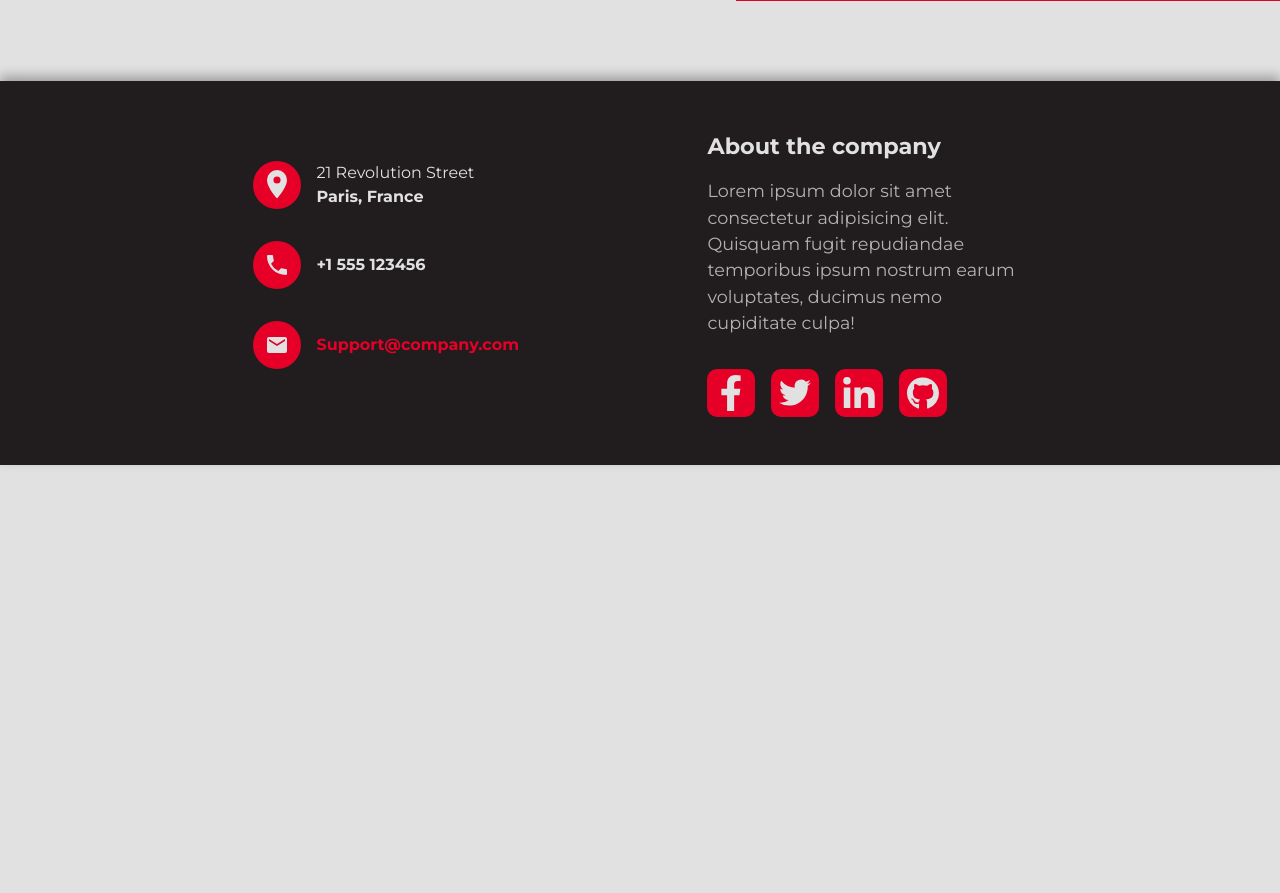
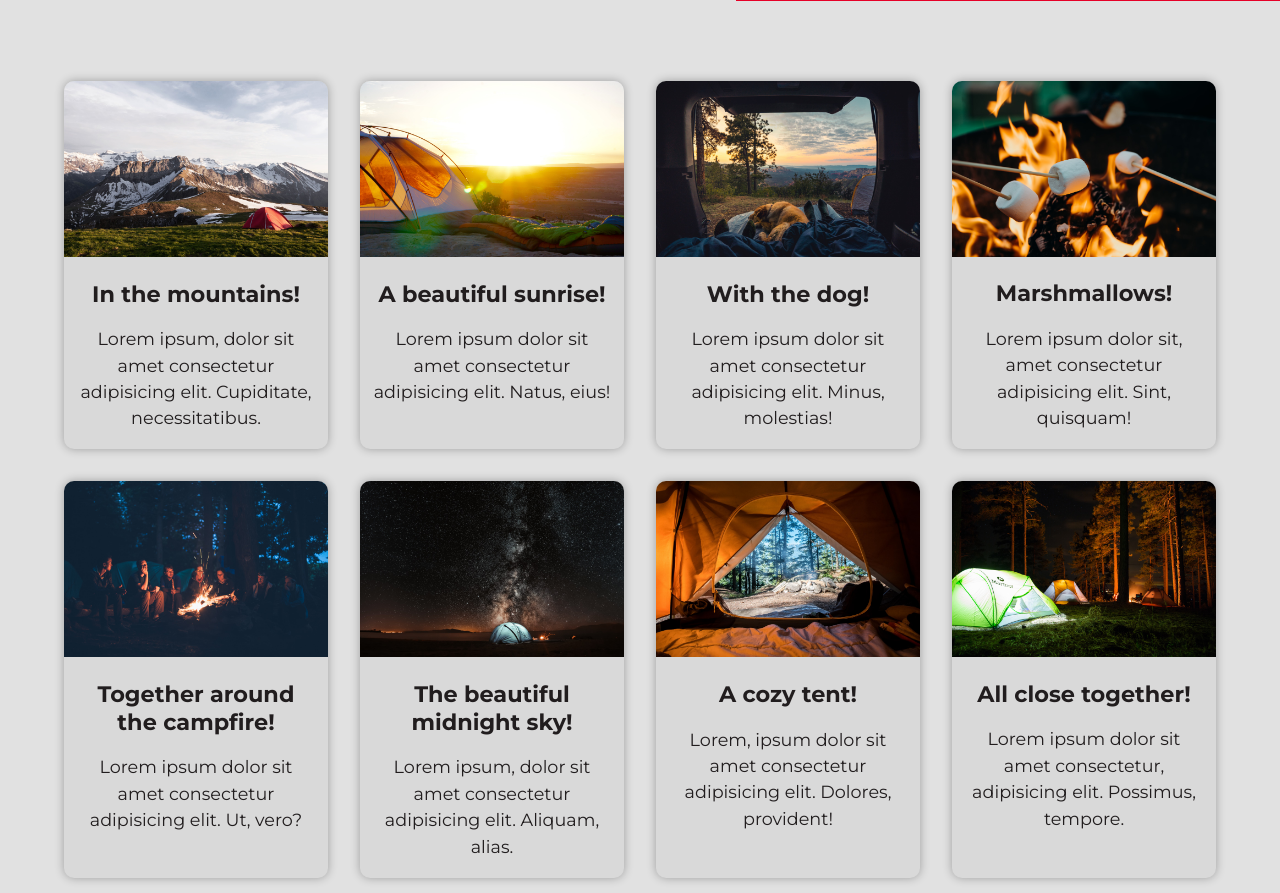
Before and after one commit to iMath97/web1-eindopdracht, a plain HTML site: page fotos.html in a window 1280 px wide. Shown: the part 59-952 px from the top of the page. Before the commit the page ends 800 px from the top, so only its background shows below. Drawn offline with Linux system fonts and the light colour scheme; a web font is replaced by a local one.

Commit message:
fotos page close to finished

```diff
--- a/assets/js/scrolltobottom.js
+++ b/assets/js/scrolltobottom.js
@@ -5,3 +5,5 @@ scrollBTN.addEventListener('click', () => {
     behavior: 'smooth',
   });
 });
+
+alert('4k!');
--- a/assets/scss/5-pages/fotos.scss
+++ b/assets/scss/5-pages/fotos.scss
@@ -0,0 +1,23 @@
+@import '../2-mixins/mq';
+
+.cards {
+  grid-template-columns: 1fr;
+
+  @include mq(m) {
+    grid-template-columns: repeat(2, 1fr);
+  }
+  @include mq(xl) {
+    grid-template-columns: repeat(4, 1fr);
+  }
+
+  .card .content {
+    h2 {
+      font-weight: bold;
+      text-align: center;
+    }
+
+    p {
+      text-align: center;
+    }
+  }
+}
--- a/assets/scss/5-pages/onzekampen.scss
+++ b/assets/scss/5-pages/onzekampen.scss
@@ -17,7 +17,7 @@
     }
 
     h2 {
-      color: var(--clr-highlight-500);
+      color: var(--clr-highlight-primary-500);
     }
   }
 }
--- a/fotos.html
+++ b/fotos.html
@@ -36,6 +36,84 @@
         <svg id="Layer_1" style="enable-background: new 0 0 32 32" version="1.1" viewBox="0 0 32 32" xml:space="preserve" xmlns="http://www.w3.org/2000/svg" xmlns:xlink="http://www.w3.org/1999/xlink"><path d="M4,10h24c1.104,0,2-0.896,2-2s-0.896-2-2-2H4C2.896,6,2,6.896,2,8S2.896,10,4,10z M28,14H4c-1.104,0-2,0.896-2,2  s0.896,2,2,2h24c1.104,0,2-0.896,2-2S29.104,14,28,14z M28,22H4c-1.104,0-2,0.896-2,2s0.896,2,2,2h24c1.104,0,2-0.896,2-2  S29.104,22,28,22z" /></svg>
       </div>
     </header>
+    <main>
+      <div class="wrapper">
+        <div class="cards">
+          <div class="card">
+            <div class="img">
+              <img src="./assets/img/gallery/gallery_1.jpg" alt="camping in the mountains" />
+            </div>
+            <div class="content wrapper">
+              <h2>In the mountains!</h2>
+              <p>Lorem ipsum, dolor sit amet consectetur adipisicing elit. Cupiditate, necessitatibus.</p>
+            </div>
+          </div>
+          <div class="card">
+            <div class="img">
+              <img src="./assets/img/gallery/gallery_2.jpg" alt="beautiful sunrise" />
+            </div>
+            <div class="content wrapper">
+              <h2>A beautiful sunrise!</h2>
+              <p>Lorem ipsum dolor sit amet consectetur adipisicing elit. Natus, eius!</p>
+            </div>
+          </div>
+          <div class="card">
+            <div class="img">
+              <img src="./assets/img/gallery/gallery_3.jpg" alt="dog sleeping at our feet" />
+            </div>
+            <div class="content wrapper">
+              <h2>With the dog!</h2>
+              <p>Lorem ipsum dolor sit amet consectetur adipisicing elit. Minus, molestias!</p>
+            </div>
+          </div>
+          <div class="card">
+            <div class="img">
+              <img src="./assets/img/gallery/gallery_4.jpg" alt="marshmallows and campfire" />
+            </div>
+            <div class="content wrapper">
+              <h2>Marshmallows!</h2>
+              <p>Lorem ipsum dolor sit, amet consectetur adipisicing elit. Sint, quisquam!</p>
+            </div>
+          </div>
+          <div class="card">
+            <div class="img">
+              <img src="./assets/img/gallery/gallery_5.jpg" alt="bunch of people around a campfire" />
+            </div>
+            <div class="content wrapper">
+              <h2>Together around the campfire!</h2>
+              <p>Lorem ipsum dolor sit amet consectetur adipisicing elit. Ut, vero?</p>
+            </div>
+          </div>
+          <div class="card">
+            <div class="img">
+              <img src="./assets/img/gallery/gallery_6.jpg" alt="sky of stars" />
+            </div>
+            <div class="content wrapper">
+              <h2>The beautiful midnight sky!</h2>
+              <p>Lorem ipsum, dolor sit amet consectetur adipisicing elit. Aliquam, alias.</p>
+            </div>
+          </div>
+          <div class="card">
+            <div class="img">
+              <img src="./assets/img/gallery/gallery_7.jpg" alt="inside the tent" />
+            </div>
+            <div class="content wrapper">
+              <h2>A cozy tent!</h2>
+              <p>Lorem, ipsum dolor sit amet consectetur adipisicing elit. Dolores, provident!</p>
+            </div>
+          </div>
+          <div class="card">
+            <div class="img">
+              <img src="./assets/img/gallery/gallery_8.jpg" alt="a bunch of tents" />
+            </div>
+            <div class="content wrapper">
+              <h2>All close together!</h2>
+              <p>Lorem ipsum dolor sit amet consectetur, adipisicing elit. Possimus, tempore.</p>
+            </div>
+          </div>
+        </div>
+      </div>
+    </main>
     <footer>
       <div class="wrapper">
         <div class="contact">
```
Also changed, not shown: assets/css/5-pages/fotos.css, assets/css/5-pages/onzekampen.css, assets/img/gallery/gallery_1.jpg (added), assets/img/gallery/gallery_2.jpg (added), assets/img/gallery/gallery_3.jpg (added), assets/img/gallery/gallery_4.jpg (added), assets/img/gallery/gallery_5.jpg (added), assets/img/gallery/gallery_6.jpg (added), assets/img/gallery/gallery_7.jpg (added), assets/img/gallery/gallery_8.jpg (added), 1 other file.
